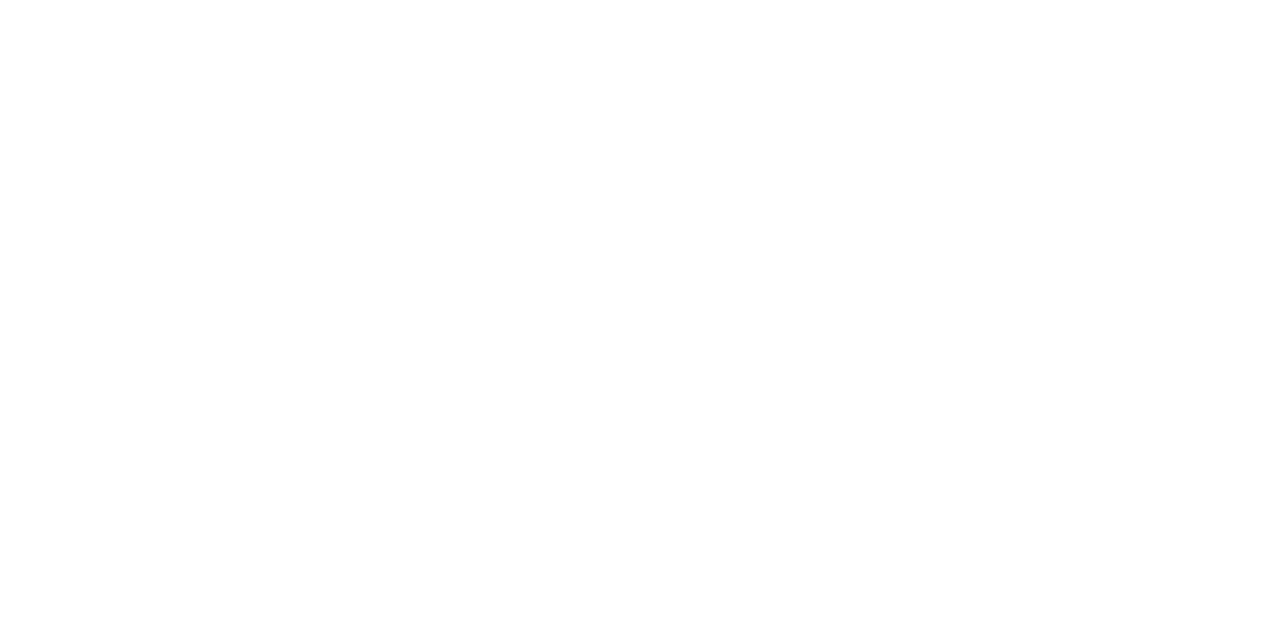
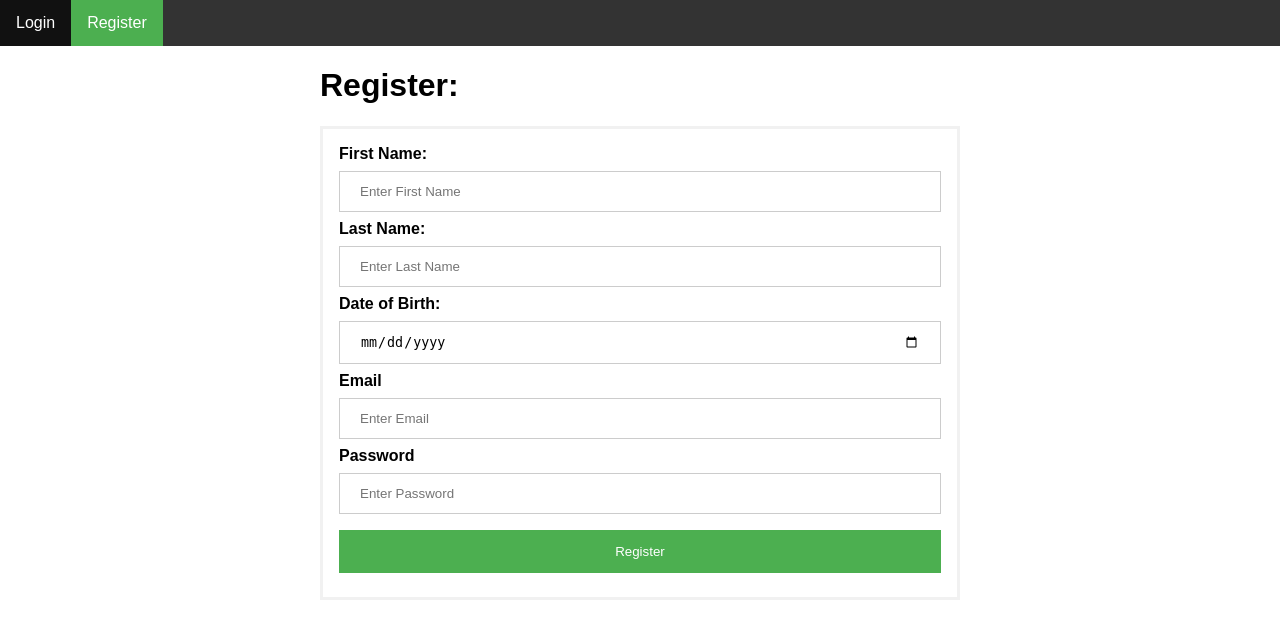
Before and after one commit to timsamuel12/Project2, a PHP site: page /register.php in a window 1280 px wide. Before the commit the part shown is empty. Shown: the top 639 px of the page. Run offline with PHP 8.4, Linux system fonts and the light colour scheme.

Commit message:
Registration page

```diff
--- a/config.php
+++ b/config.php
@@ -4,7 +4,7 @@ session_start();
 define("HOST", "localhost");
 define("USERNAME", "root");
 define("PASSWORD", "root");
-define("DB", "ts553");
+define("DB", "timsamuel7");
 
 try {
     $pdo = new PDO("mysql:host=" . HOST . ";dbname=" . DB, USERNAME, PASSWORD);
--- a/register.php
+++ b/register.php
@@ -1 +1,119 @@
 <?php
+include("config.php");
+if(isset($_POST['submit']))
+{
+    $first_name = $_POST['fname'];
+    $last_name = $_POST['lname'];
+    $date = $_POST['date'];
+    $email = $_POST['email'];
+    $password = $_POST['pass'];
+    if($first_name == '')
+    {
+        $error = "First Name is required";
+    }
+    else if($last_name == '')
+    {
+        $error = "Last name is required";
+    }
+    else if($date == '')
+    {
+        $error = "Please enter valid date";
+    }
+    else if($email == '')
+    {
+        $error = "Enter a valid email";
+    }
+    else if(!filter_var($email, FILTER_VALIDATE_EMAIL))
+    {
+        $error = "<b>$email</b> is not a valid email address";
+    }
+    else if($password == '')
+    {
+        $error = "Password is required";
+    }
+    else if(strlen($password)<8)
+    {
+        $error = "Minimum password length is 8 characters.";
+    } else {
+
+        $query = $pdo->prepare("SELECT COUNT(id) FROM users WHERE email = :email");
+        $query->bindParam("email", $email);
+        $query->execute();
+        $exist = $query->fetchColumn();
+
+        if($exist > 0){
+            $error = "Email already exist in the database, you can login";
+        } else {
+
+            $query = $pdo->prepare("INSERT INTO users (fname, lname, dob, email, password) VALUES (:fname, :lname, :dob, :email, :password)");
+            $query->bindParam("fname", $first_name);
+            $query->bindParam("lname", $last_name);
+            $query->bindParam("dob", $date);
+            $query->bindParam("email", $email);
+            $query->bindParam("password", $password);
+            $query->execute();
+            $result = $query->rowCount();
+
+            if($result > 0){
+
+                $success = "You have been registered successfully! You can login now";
+
+            } else {
+                $error = "There is some error.";
+            }
+
+
+        }
+
+    }
+}
+?>
+
+<!DOCTYPE html>
+<html lang="en">
+<head>
+    <meta charset ="UTF-8">
+    <meta name="viewport" content="width=device-width, initial-scale=1.0">
+    <title>Register</title>
+    <link rel="stylesheet" type="text/css" href="css/style.css">
+</head>
+<body>
+    <ul>
+        <li><a href="./">Login</a></li>
+        <li><a href="register.php" class="active">Register</a></li>
+    </ul>
+    <div class="container-div">
+        <h1>Register:</h1>
+        <form method="post">
+            <div class="container">
+
+                <?php
+                    if(isset($error))
+                        echo "<p class='error'>Error: ".$error."</p>";
+                    else if(isset($success))
+                        echo "<p class='success'>Success: ".$success."</p>";
+                ?>
+
+                <label for="fname"><b>First Name:</b></label>
+                <input type="text" placeholder="Enter First Name" name="fname" id="fname" required>
+
+                <label for="lname"><b>Last Name:</b></label>
+                <input type="text" placeholder="Enter Last Name" name="lname" id="lname" required>
+
+                <label for="date"><b>Date of Birth:</b></label>
+                <input type="date" placeholder="Enter Date of Birth" name="date" id="date" required>
+
+                <label for="email"><b>Email</b></label>
+                <input type="email" placeholder="Enter Email" name="email" id="email" required>
+
+                <label for="pass"><b>Password</b></label>
+                <input type="password" placeholder="Enter Password" name="pass" id="pass" required>
+
+                <button type="submit" name="submit">Register</button>
+
+            </div>
+        </form>
+    </div>
+
+</body>
+</html>
```
